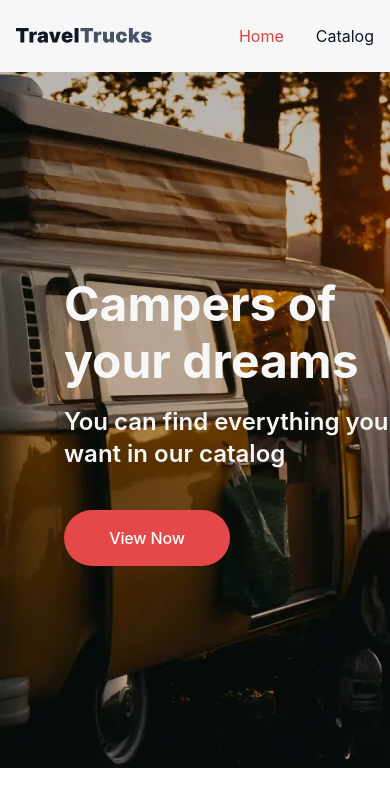
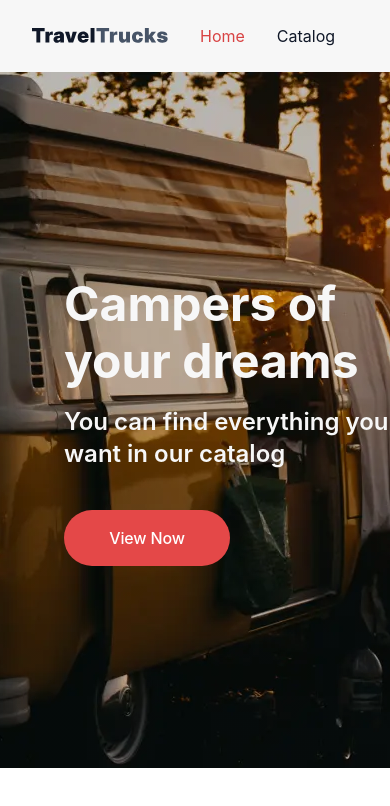
Before and after one commit to Pokydko/site-traveltrucks, a React (Vite) app: page / in a window 390 px wide. Shown: the top 806 px of the page. Built offline with nearby package versions, Linux system fonts and the light colour scheme.

Commit message:
fix scrollbar shift (add observer to app.jsx), fix loader, fix header and add stiky header

```diff
--- a/src/App.css
+++ b/src/App.css
@@ -2,6 +2,7 @@
 @import "react-datepicker/dist/react-datepicker.css";
 
 body {
+  margin-left: var(--scrollbar-width, 0px);
   background: #fff;
   color: #101828;
   font-weight: 400;
@@ -89,6 +90,30 @@ button {
   background-color: #fff;
   color: #101828;
 }
+
+/* header styles */
+header {
+  position: sticky;
+  top: -20px; /* for hiding */
+  z-index: 1;
+  max-width: 1440px;
+  height: 72px;
+  margin: 0 auto;
+  background-color: #f7f7f7ee;
+}
+.headerContainer {
+  position: sticky;
+  top: 8px; /* half of header negative top-position */
+  display: flex;
+  justify-content: space-between;
+  align-items: center;
+  max-width: 1440px;
+  margin: 0 auto;
+}
+.hold168px {
+  width: 168px;
+}
+/* end header styles */
 
 /* Стилі календаря */
 .react-datepicker__month-container {
--- a/src/App.jsx
+++ b/src/App.jsx
@@ -1,15 +1,27 @@
 import "./App.css";
 import { Suspense, lazy } from "react";
 import { Routes, Route, useLocation } from "react-router-dom";
-import RingLoader from "react-spinners/RingLoader";
+import PropagateLoader from "react-spinners/PropagateLoader";
 import Navigation from "./components/Navigation/Navigation";
 import CamperFeatures from "./components/CamperFeatures/CamperFeatures";
 import CamperReviews from "./components/CamperReviews/CamperReviews";
+import Logo from "./components/Logo/Logo";
 
 const HomePage = lazy(() => import("./pages/HomePage"));
 const CatalogPage = lazy(() => import("./pages/CatalogPage"));
 const CamperDetailsPage = lazy(() => import("./pages/CamperDetailsPage"));
 const NotFoundPage = lazy(() => import("./pages/NotFoundPage"));
+
+const observer = new ResizeObserver(() => {
+  const htmlElement = document.documentElement;
+  let scrollbarWidth = window.innerWidth - htmlElement.clientWidth;
+  if (scrollbarWidth)
+    htmlElement.style.setProperty("--scrollbar-width", `${scrollbarWidth}px`);
+  else {
+    htmlElement.style.setProperty("--scrollbar-width", `0px`);
+  }
+});
+observer.observe(document.documentElement);
 
 export default function App() {
   const location = useLocation();
@@ -17,18 +29,24 @@ export default function App() {
   return (
     <>
       <header>
-        <Navigation />
+        <div className="headerContainer">
+          <Logo />
+          <Navigation />
+          <span className="hold168px"></span>
+        </div>
       </header>
       <main>
         <Suspense
           fallback={
-            <RingLoader
-              color="#909080ff"
-              size={40}
-              aria-label="Loading Spinner"
+            <PropagateLoader
+              color="#e44848"
+              size={15}
+              aria-label="Loading page"
               loading={true}
               cssOverride={{
-                margin: "0 auto",
+                textAlign: "center",
+                marginTop: "15px",
+                marginLeft: "37px",
               }}
             />
           }
--- a/src/components/CamperFeatures/CamperFeatures.jsx
+++ b/src/components/CamperFeatures/CamperFeatures.jsx
@@ -11,7 +11,7 @@ export default function CamperFeatures() {
 
   return (
     <div className={css.featuresBox}>
-      <VehicleEquipment camper={chosenCamper} />
+      <VehicleEquipment camper={chosenCamper} scrollbar={true} />
       <div className={css.detailsBox}>
         <h2 className={css.title}>Vehicle details</h2>
         <div className={css.details}>
--- a/src/components/Container/Container.module.css
+++ b/src/components/Container/Container.module.css
@@ -1,6 +1,6 @@
 .container {
   max-width: 1440px;
-  margin-top: 120px;
+  margin-top: 48px;
   margin-right: auto;
   margin-bottom: 52px;
   margin-left: auto;
--- a/src/components/HeroBg/HeroBg.module.css
+++ b/src/components/HeroBg/HeroBg.module.css
@@ -2,11 +2,11 @@
   display: flex;
   justify-content: start;
   align-items: center;
+  overflow-x: hidden;
   max-width: 1440px;
   height: calc(100vh - 72px);
   max-height: 696px;
   margin: 0 auto;
-  margin-top: 72px;
   background: linear-gradient(rgba(0, 0, 0, 0.2), rgba(0, 0, 0, 0.2)),
     url("../../img/hero-bg.jpg");
   background-color: gray;
--- a/src/components/Logo/Logo.module.css
+++ b/src/components/Logo/Logo.module.css
@@ -1,11 +1,10 @@
 .logo {
-  position: fixed;
-  top: 0;
-  left: 64px;
   z-index: 100;
-  padding-top: 28px;
-  padding-bottom: 28px;
-  font-size: 0;
+  display: inline-flex;
+  align-items: center;
+  margin-right: var(--scrollbar-width, 0px);
+  margin-left: calc(48px - var(--scrollbar-width, 0px));
+  padding: 16px;
 }
 .logoSvg {
   width: 136px;
@@ -18,13 +17,14 @@
 .logo:focus .logoSvg {
   fill: #d84343;
 }
+@media only screen and (min-width: 1472px) {
+  .logo {
+    margin-right: 0;
+    margin-left: 48px;
+  }
+}
 @media only screen and (max-width: 416px) {
   .logo {
-    left: 16px;
+    margin-left: 16px;
   }
 }
-@media only screen and (min-width: 1440px) {
-  .logo {
-    left: calc(64px + (100% - 1440px) / 2);
-  }
-}
--- a/src/components/Navigation/Navigation.jsx
+++ b/src/components/Navigation/Navigation.jsx
@@ -1,7 +1,6 @@
 import css from "./Navigation.module.css";
 import clsx from "clsx";
 import { NavLink } from "react-router-dom";
-import Logo from "../Logo/Logo";
 
 const buildLinkClass = ({ isActive }) => {
   return clsx(css.link, isActive && css.active);
@@ -9,8 +8,6 @@ const buildLinkClass = ({ isActive }) => {
 
 export default function Navigation() {
   return (
-    <>
-      <Logo />
     <nav className={css.nav}>
       <NavLink to="/" className={buildLinkClass}>
         Home
@@ -19,6 +16,5 @@ export default function Navigation() {
         Catalog
       </NavLink>
     </nav>
-    </>
   );
 }
--- a/src/components/Navigation/Navigation.module.css
+++ b/src/components/Navigation/Navigation.module.css
@@ -1,17 +1,8 @@
 .nav {
-  position: fixed;
-  top: 0;
-  left: 50%;
   z-index: 1;
-  display: flex;
+  display: inline-flex;
   justify-content: center;
-  width: 100%;
-  max-width: 1440px;
-  height: 72px;
-  margin: 0 auto;
-  background-color: #f7f7f7;
   font-size: 16px;
-  transform: translateX(-50%);
 }
 @media only screen and (max-width: 693px) {
   .nav {
@@ -30,7 +21,7 @@
 }
 
 .link {
-  padding: 24px 16px;
+  padding: 16px;
 }
 .link:hover {
   color: #ffc531;
--- a/src/redux/campers/operations.js
+++ b/src/redux/campers/operations.js
@@ -10,7 +10,7 @@ export const fetchCampers = createAsyncThunk(
   async ({ id, searchParams }, thunkAPI) => {
     const { page, limit } = thunkAPI.getState().campers;
     const params = { ...searchParams, page, limit };
-    console.dir(params);
+    // console.dir(params);
     try {
       const camperId = id === undefined ? "" : `/${id}`;
       const response = await instance.get(camperId, {
```
Lines whose indentation alone changed are shown as unchanged.
